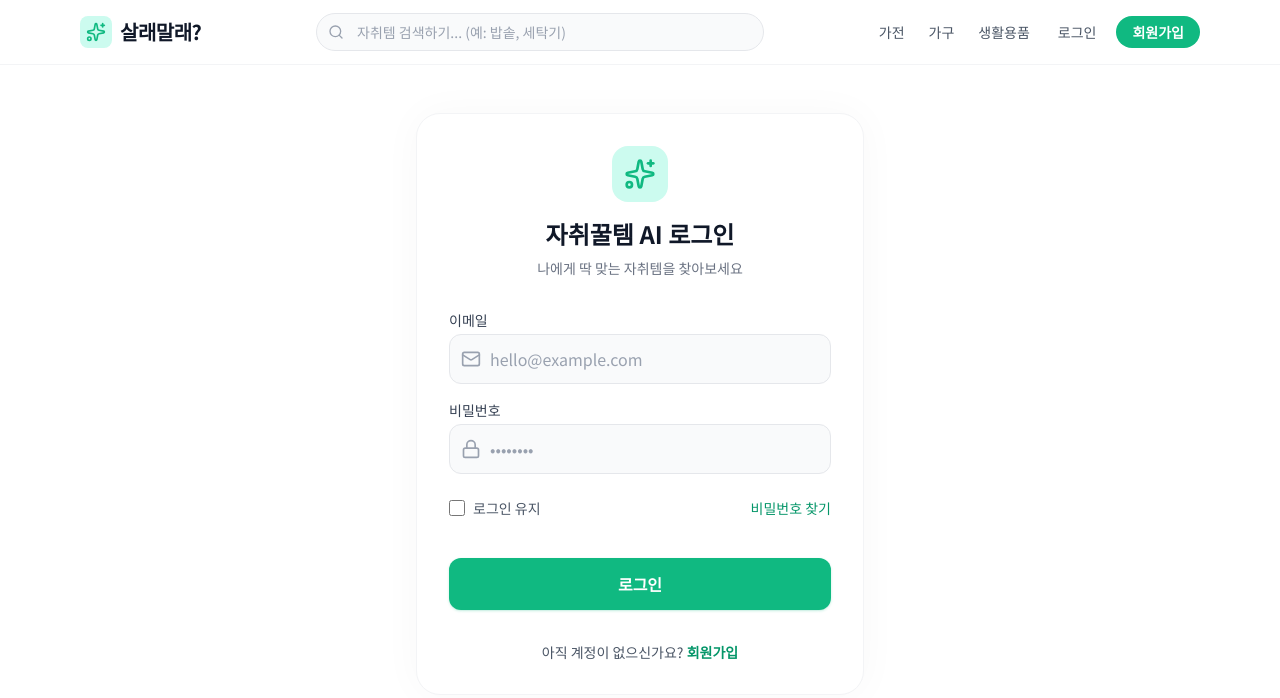
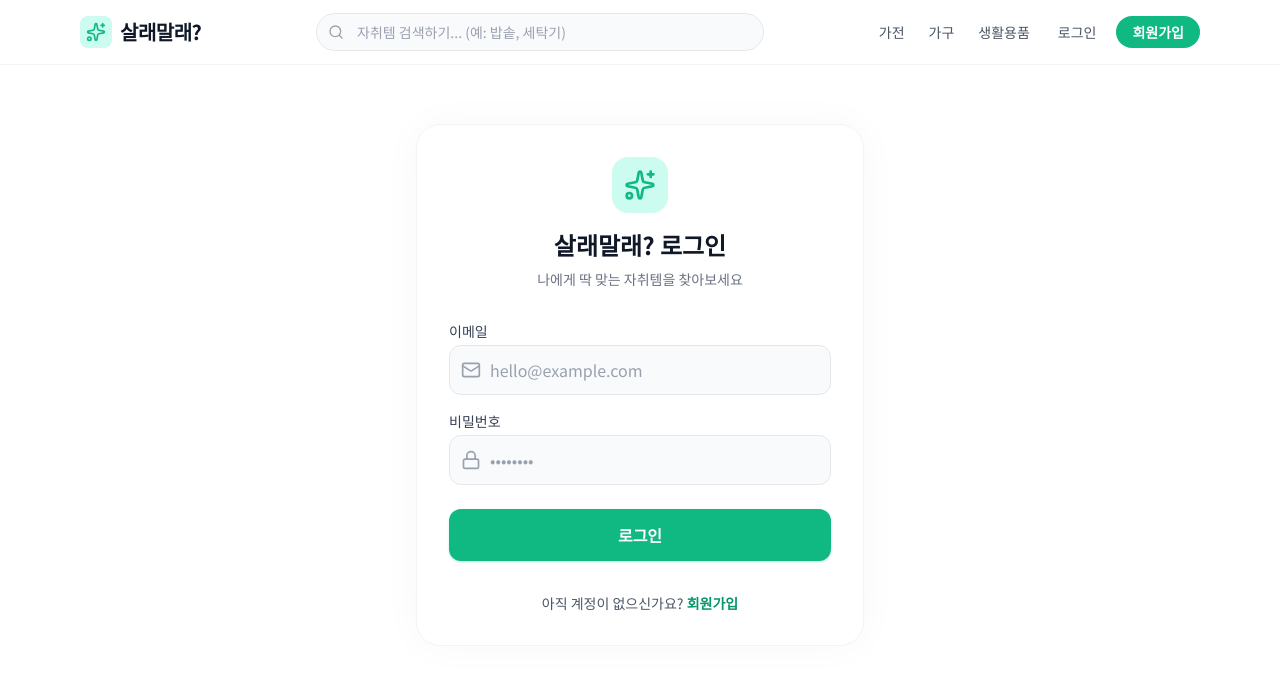
Before and after one commit to seeum0507/Sallae-Mallae, a React (Vite) app: page /login in a window 1280 px wide. Shown: the top 698 px of the page. Built offline with nearby package versions, Linux system fonts and the light colour scheme.

Commit message:
login page

```diff
--- a/src/pages/LoginPage.tsx
+++ b/src/pages/LoginPage.tsx
@@ -1,13 +1,32 @@
-import React from "react";
+import React, { useState } from "react";
 import { Link, useNavigate } from "react-router-dom";
 import { Sparkles, Mail, Lock } from "lucide-react";
+import { login as loginApi } from "../api";
+import { useAuth } from "../context/AuthContext";
+
 export function LoginPage() {
   const navigate = useNavigate();
-  const handleLogin = (e: React.FormEvent) => {
+  const { login } = useAuth();
+  const [email, setEmail] = useState("");
+  const [password, setPassword] = useState("");
+  const [error, setError] = useState("");
+  const [loading, setLoading] = useState(false);
+
+  const handleLogin = async (e: React.FormEvent) => {
     e.preventDefault();
-    // Mock login - just redirect to home
-    navigate("/");
+    setError("");
+    setLoading(true);
+    try {
+      const data = await loginApi(email, password);
+      login(data.token, data.user);
+      navigate("/");
+    } catch (err: any) {
+      setError(err.message);
+    } finally {
+      setLoading(false);
+    }
   };
+
   return (
     <div className="min-h-[80vh] flex items-center justify-center px-4 py-12">
       <div className="w-full max-w-md bg-white rounded-3xl p-8 shadow-[0_0_40px_rgba(0,0,0,0.03)] border border-gray-100">
@@ -16,12 +35,18 @@ export function LoginPage() {
             <Sparkles className="w-8 h-8 text-mint-500" />
           </div>
           <h1 className="text-2xl font-bold text-gray-900 mb-2">
-            자취꿀템 AI 로그인
+            살래말래? 로그인
           </h1>
           <p className="text-gray-500 text-sm">
             나에게 딱 맞는 자취템을 찾아보세요
           </p>
         </div>
+
+        {error && (
+          <div className="bg-red-50 border border-red-100 text-red-600 text-sm rounded-xl px-4 py-3 mb-4">
+            {error}
+          </div>
+        )}
 
         <form onSubmit={handleLogin} className="space-y-4">
           <div>
@@ -35,6 +60,8 @@ export function LoginPage() {
               <input
                 type="email"
                 required
+                value={email}
+                onChange={(e) => setEmail(e.target.value)}
                 className="block w-full pl-10 pr-3 py-3 border border-gray-200 rounded-xl bg-gray-50 placeholder-gray-400 focus:outline-none focus:bg-white focus:ring-2 focus:ring-mint-500/20 focus:border-mint-500 transition-colors"
                 placeholder="hello@example.com"
               />
@@ -52,33 +79,24 @@ export function LoginPage() {
               <input
                 type="password"
                 required
+                value={password}
+                onChange={(e) => setPassword(e.target.value)}
                 className="block w-full pl-10 pr-3 py-3 border border-gray-200 rounded-xl bg-gray-50 placeholder-gray-400 focus:outline-none focus:bg-white focus:ring-2 focus:ring-mint-500/20 focus:border-mint-500 transition-colors"
                 placeholder="••••••••"
               />
             </div>
           </div>
 
-          <div className="flex items-center justify-between pt-2">
-            <label className="flex items-center gap-2 cursor-pointer">
-              <input
-                type="checkbox"
-                className="w-4 h-4 text-mint-500 border-gray-300 rounded focus:ring-mint-500"
-              />
-              <span className="text-sm text-gray-600">로그인 유지</span>
-            </label>
-            <a
-              href="#"
-              className="text-sm font-medium text-mint-600 hover:text-mint-700"
-            >
-              비밀번호 찾기
-            </a>
-          </div>
-
           <button
             type="submit"
-            className="w-full bg-mint-500 hover:bg-mint-600 text-white font-bold py-3.5 rounded-xl transition-colors shadow-sm shadow-mint-500/20 mt-6"
+            disabled={loading}
+            className={`w-full text-white font-bold py-3.5 rounded-xl transition-colors shadow-sm mt-2 ${
+              loading
+                ? "bg-gray-300 cursor-not-allowed"
+                : "bg-mint-500 hover:bg-mint-600 shadow-mint-500/20"
+            }`}
           >
-            로그인
+            {loading ? "로그인 중..." : "로그인"}
           </button>
         </form>
 
```
